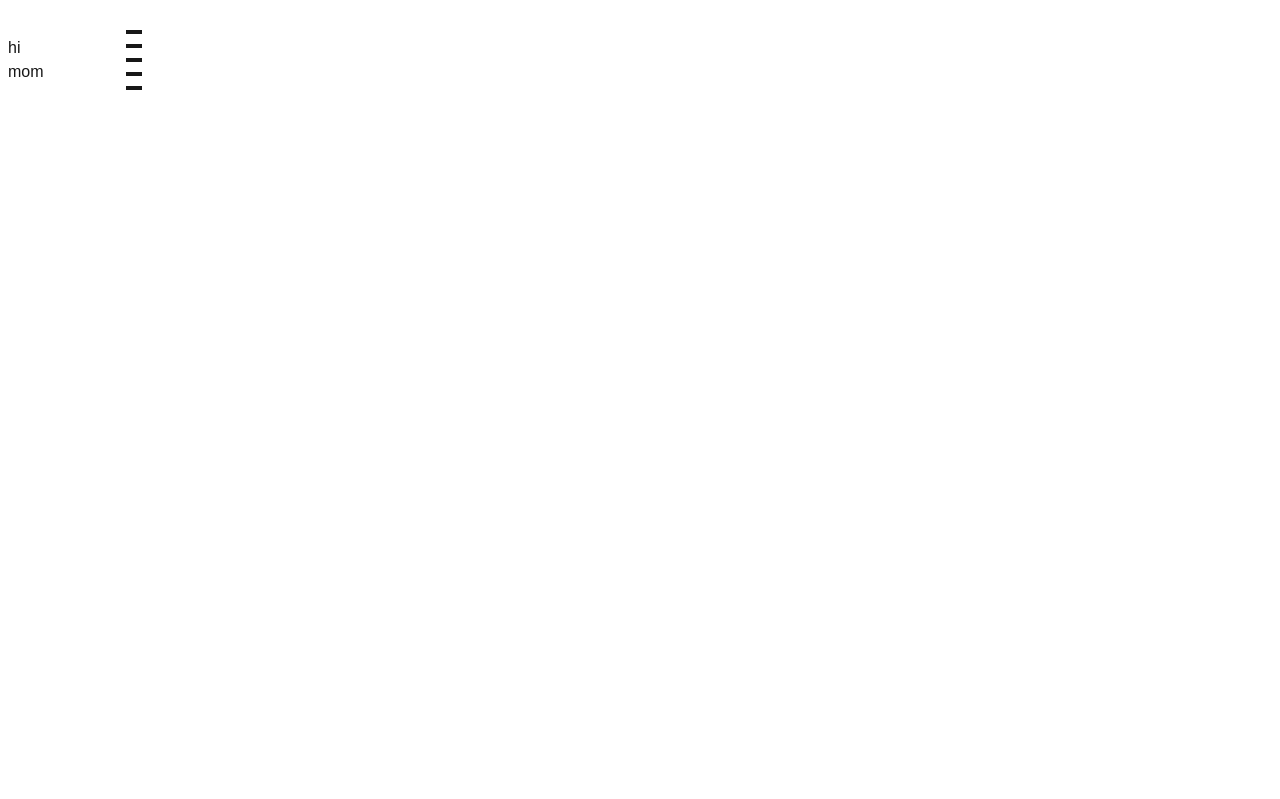
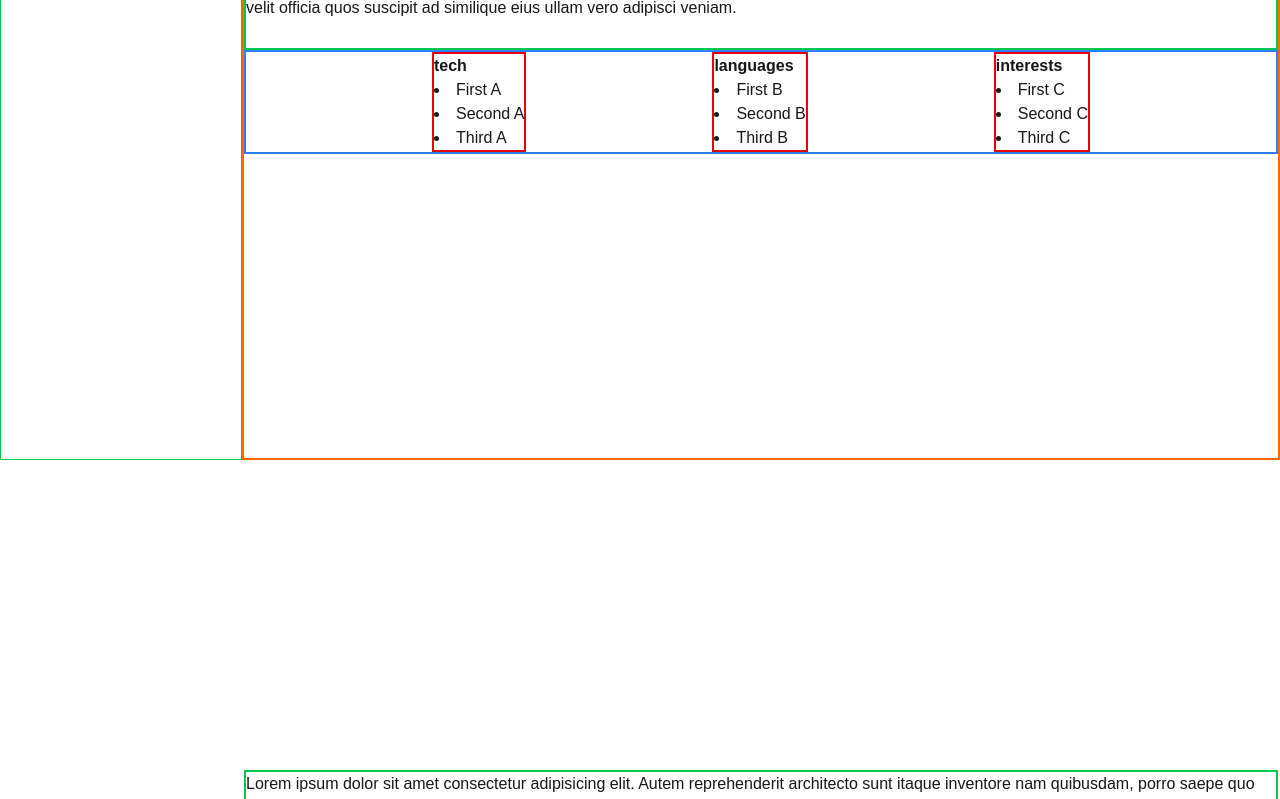
Before and after one commit to Deghim/CoolWebPage, a Next.js app in the folder cool-webpage/: page /userx in a window 1280 px wide. Shown: the part 1140-1939 px from the top of the page. Before the commit the page ends 1600 px from the top, so only its background shows below. Built offline with nearby package versions, Linux system fonts and the light colour scheme.

Commit message:
User X primera parte

```diff
--- a/cool-webpage/src/app/userx/carousel.tsx
+++ b/cool-webpage/src/app/userx/carousel.tsx
@@ -1,47 +1,45 @@
 "use client";
-
+import SectionInf from "./components/sectionInf";
+import TitleSection from "./components/titleSection";
 import Link from "next/link";
 
 export default function Carousel() {
 
 
     return (
-        <section className="w-full min-h-screen flex items-center justify-center"
-            style={{
-                display: "flex",
-                flexDirection: "column",
-                gap: "1rem",
-                padding: "0.5rem"
-            }}>
-            <div className="flex items-center space-x-4 gap-10"
-                style={{
-                    width: '100%',
-                    height: '100%'
-                }}>
+        <section className="min-w-screen min-h-screen flex flex-col items-center justify-center gap-4">
+            <div className="flex items-center w-full h-full">
                 <Link href={'/'}>
-                    <div style={{ width: '30%' }}>hi mom</div>
+                    <TitleSection title="information" />
                 </Link>
-                <div
-                    style={{
-                        width: '70%',
-                        height: '100%'
-                    }}>
-                    <div className=" border-2 w-4 " style={{ margin: '10px' }}></div>
-                    <div className=" border-2 w-4" style={{ margin: '10px' }}></div>
-                    <div className=" border-2 w-4" style={{ margin: '10px' }}></div>
-                    <div className=" border-2 w-4" style={{ margin: '10px' }}></div>
-                    <div className=" border-2 w-4" style={{ margin: '10px' }}></div>
+
+                <div className="h-screen border-2 border-orange-500" >
+                    <SectionInf
+                        information="Lorem ipsum dolor sit amet consectetur adipisicing elit. Autem reprehenderit architecto sunt itaque inventore nam quibusdam, porro saepe quo velit officia quos suscipit ad similique eius ullam vero adipisci veniam."
+                        bulletTitle={["tech", "languages", "interests"]}
+                        bulletPoints={[
+                            ["First A", "Second A", "Third A"],
+                            ["First B", "Second B", "Third B"],
+                            ["First C", "Second C", "Third C"],
+                        ]} />
+                    <SectionInf
+                        information="Lorem ipsum dolor sit amet consectetur adipisicing elit. Autem reprehenderit architecto sunt itaque inventore nam quibusdam, porro saepe quo velit officia quos suscipit ad similique eius ullam vero adipisci veniam."
+                        bulletTitle={["tech", "languages", "interests"]}
+                        bulletPoints={[
+                            ["First A", "Second A", "Third A"],
+                            ["First B", "Second B", "Third B"],
+                            ["First C", "Second C", "Third C"],
+                        ]} />
+                    <SectionInf
+                        information="Lorem ipsum dolor sit amet consectetur adipisicing elit. Autem reprehenderit architecto sunt itaque inventore nam quibusdam, porro saepe quo velit officia quos suscipit ad similique eius ullam vero adipisci veniam."
+                        bulletTitle={["tech", "languages", "interests"]}
+                        bulletPoints={[
+                            ["First A", "Second A", "Third A"],
+                            ["First B", "Second B", "Third B"],
+                            ["First C", "Second C", "Third C"],
+                        ]} />
                 </div>
             </div>
         </section>
     )
 }
-
-
-/*
-    *  whois      - Who is Jorge?",
-    *  videos     - Visit YouTube channel",
-    *  projects   - Visit GitHub",
-    *  social     - Display social networks",
-    *  secret     - Password required",
- */
--- /dev/null
+++ b/cool-webpage/src/app/userx/components/footer.tsx
@@ -0,0 +1,7 @@
+export default function TheFooter() {
+    return (
+        <footer>
+            <p>im the footer, lol</p>
+        </footer>
+    )
+}
--- /dev/null
+++ b/cool-webpage/src/app/userx/components/sectionInf.tsx
@@ -0,0 +1,37 @@
+'use client';
+interface SectionInformationProps {
+    information: string;
+    bulletTitle: string[];
+    bulletPoints: string[][];
+}
+
+export default function SectionInformation({ information, bulletTitle, bulletPoints }: SectionInformationProps) {
+    return (
+        <div className="h-screen content-center">
+            <div className="w-full h-[10vh] border-2 border-green-500">
+                <span>{information}</span>
+            </div>
+            <div className="flex items-center justify-evenly w-full border-2 border-blue-500">
+                {bulletPoints.map((pt, i) => (
+                    <div key={i} className=" border-2 border-red-600">
+                        <h2 className=" font-bold">{bulletTitle[i]}</h2>
+                        <ul className="list-disc list-inside">
+                            {pt.map((item, ii) => (
+                                <li key={ii}>{item}</li>
+                            ))}
+                        </ul>
+                    </div>
+                ))}
+            </div>
+
+        </div>
+    )
+}
+
+/*
+    *  whois      - Who is Jorge?",
+    *  videos     - Visit YouTube channel",
+    *  projects   - Visit GitHub",
+    *  social     - Display social networks",
+    *  secret     - Password required",
+ */
--- /dev/null
+++ b/cool-webpage/src/app/userx/components/titleSection.tsx
@@ -0,0 +1,18 @@
+
+export default function TitleSection({ title }: { title: string }) {
+    return (
+        <div className=" flex justify-center h-screen w-20 p-30 border border-green-500 ">
+            <span>
+                <h1 className="text-2xl font-bold">{title} </h1>
+            </span>
+        </div>
+    )
+}
+
+/*
+    *  whois      - Who is Jorge?",
+    *  videos     - Visit YouTube channel",
+    *  projects   - Visit GitHub",
+    *  social     - Display social networks",
+    *  secret     - Password required",
+ */
--- a/cool-webpage/src/app/userx/page.tsx
+++ b/cool-webpage/src/app/userx/page.tsx
@@ -2,6 +2,7 @@
 import { useEffect, useState } from "react"
 import PixelBack from "../pixelBackground/pixelBackground"
 import Carousel from "./carousel";
+// import TheFooter from "./components/footer";
 
 export default function UserX() {
     const [showAnimation, setShowAnimation] = useState(true);
@@ -29,23 +30,17 @@ export default function UserX() {
 
                 </div>
             )}
-            <section className=" relative w-full min-h-screen"
-                style={{
-                    opacity: `${afterShowAnimation ? 1 : 0}`
-                }}>
-                <p
-                    style={{
-                        position: 'absolute',
-                        bottom: '20px',
-                        left: '20px',
-                        margin: 0,          // reset default margins
-                        fontSize: '15vw',     // 1/5 of viewport width
-                        fontWeight: 'bold',
-                        lineHeight: '1',        // tighten up the vertical spacing
-                    }}
-                >Jorge U.</p>
-            </section>
-            <Carousel />
-        </div>
+            <div style={{
+                opacity: `${afterShowAnimation ? 1 : 0}`
+            }}>
+                <section className=" relative w-full min-h-screen">
+                    <p className="absolute bottom-5 left-5 m-0 font-bold leading-none text-[15vw]">
+                        Jorge U.
+                    </p>
+                </section>
+                <Carousel />
+            </div>
+            {/* <TheFooter/> */}
+        </div >
     )
 }
```
